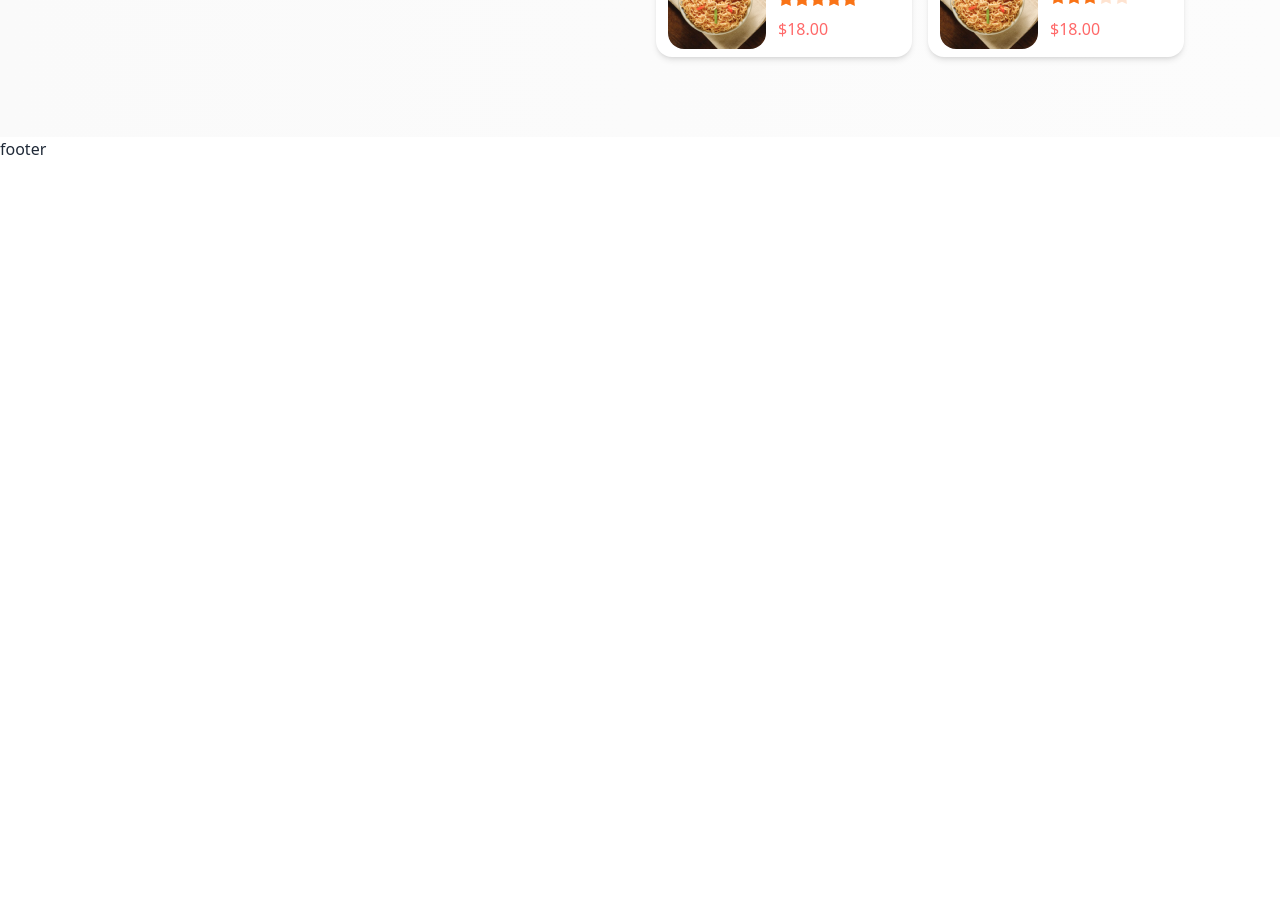
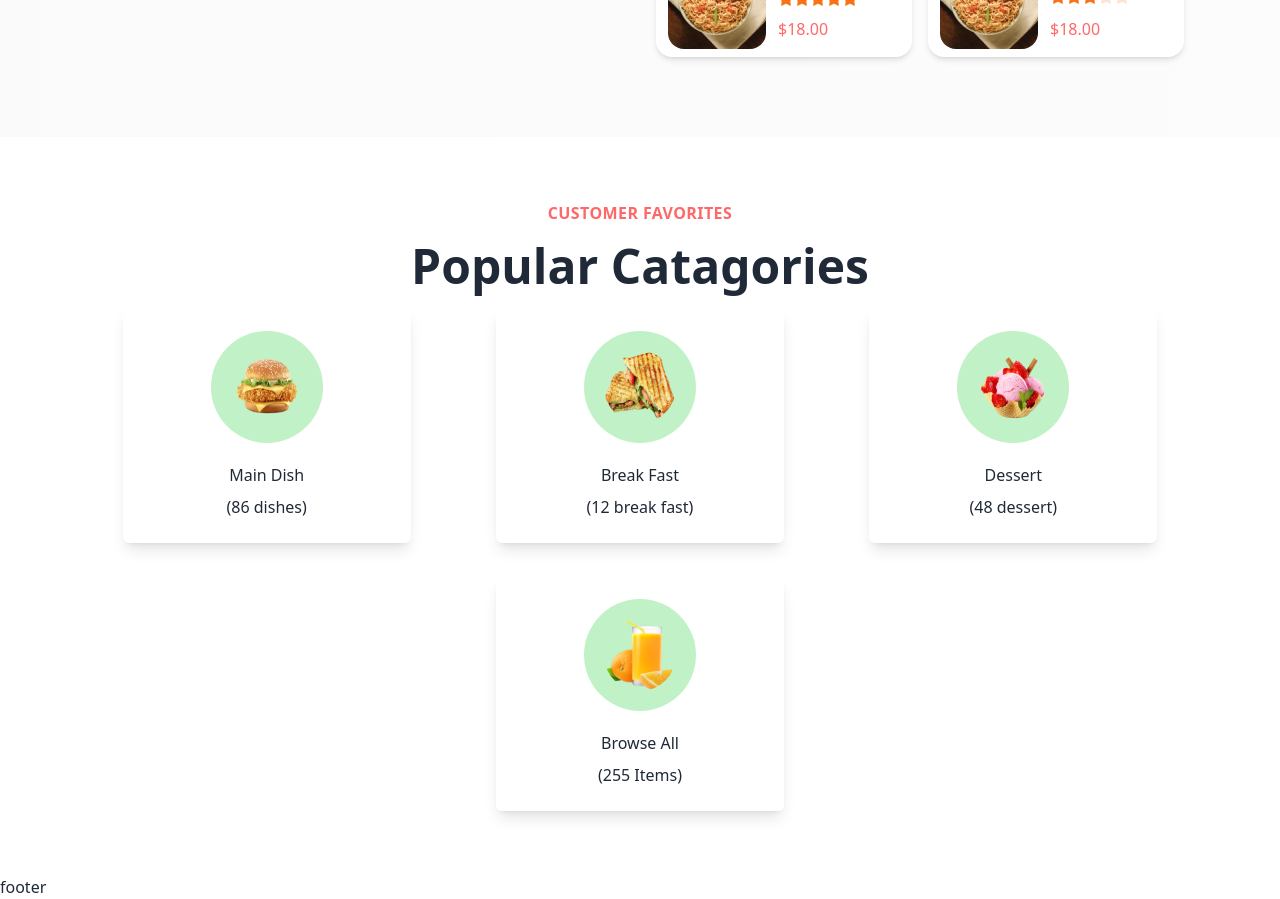
Before and after one commit to abdiasiis78/Food-Delivery-frontend, a React (Vite) app: page / in a window 1280 px wide. Shown: the part 600-1499 px from the top of the page. Before the commit the page ends 800 px from the top, so only its background shows below. Built offline with nearby package versions, Linux system fonts and the light colour scheme; a web font is replaced by a local one.

Commit message:
categories

```diff
--- a/src/app.css
+++ b/src/app.css
@@ -7,3 +7,11 @@
 header{
     z-index: 10001 !important;
 }
+
+#subtitle {
+    @apply text-red uppercase tracking-wide font-semibold
+}
+
+#title{
+    @apply text-4xl md:text-5xl font-bold my-2 md:leading-snug leading-snug
+}
--- /dev/null
+++ b/src/components/Home-content/Categories.jsx
@@ -0,0 +1,43 @@
+
+import React from "react";
+
+function Categories() {
+
+    const categoryItems = [
+        {id: 1, title: "Main Dish", despriction: "(86 dishes)", image: "/images/home/category/img1.png"},
+        {id: 2, title: "Break Fast", despriction: "(12 break fast)", image: "/images/home/category/img2.png"},
+        {id: 3, title: "Dessert", despriction: "(48 dessert)", image: "/images/home/category/img3.png"},
+        {id: 4, title: "Browse All", despriction: "(255 Items)", image: "/images/home/category/img4.png"}
+    ]
+
+  return (
+    <div className="py-16" id="section-container">
+      <div className="text-center">
+        <p className="" id="subtitle">Customer Favorites</p>
+        <h2 className="" id='title'>Popular Catagories</h2>
+      </div>
+
+      {/* categories */}
+
+       <div className="flex flex-col sm:flex-row flex-wrap gap-8 justify-around">
+           {
+            categoryItems.map((item) =>(
+                <div key={item.id} className="shadow-lg rounded-md bg-white py-6 px-5 w-72 mx-auto text-center cursor-pointer hover:-translate-y-4 duration-300 transition-all">
+                  <div className="flex w-full mx-auto items-center justify-center">
+                    <img src={item.image} alt="" className="bg-[#C1F1C6] p-5 rounded-full w-28 h-28" />
+                  </div>
+                  <div className="mt-5 space-y-2">
+                    <h5>{item.title}</h5>
+                    <p>{item.despriction}</p>
+                  </div>
+                </div>
+             ) )
+           }
+
+       </div>
+
+    </div>
+  );
+}
+
+export default Categories;
--- a/src/pages/home/Home.jsx
+++ b/src/pages/home/Home.jsx
@@ -1,10 +1,12 @@
 import React from 'react'
 import Banner from '../../components/Home-content/Banner'
+import Categories from '../../components/Home-content/Categories'
 
 function Home() {
   return (
     <div>
       <Banner/>
+      <Categories/>
     </div>
   )
 }
```
